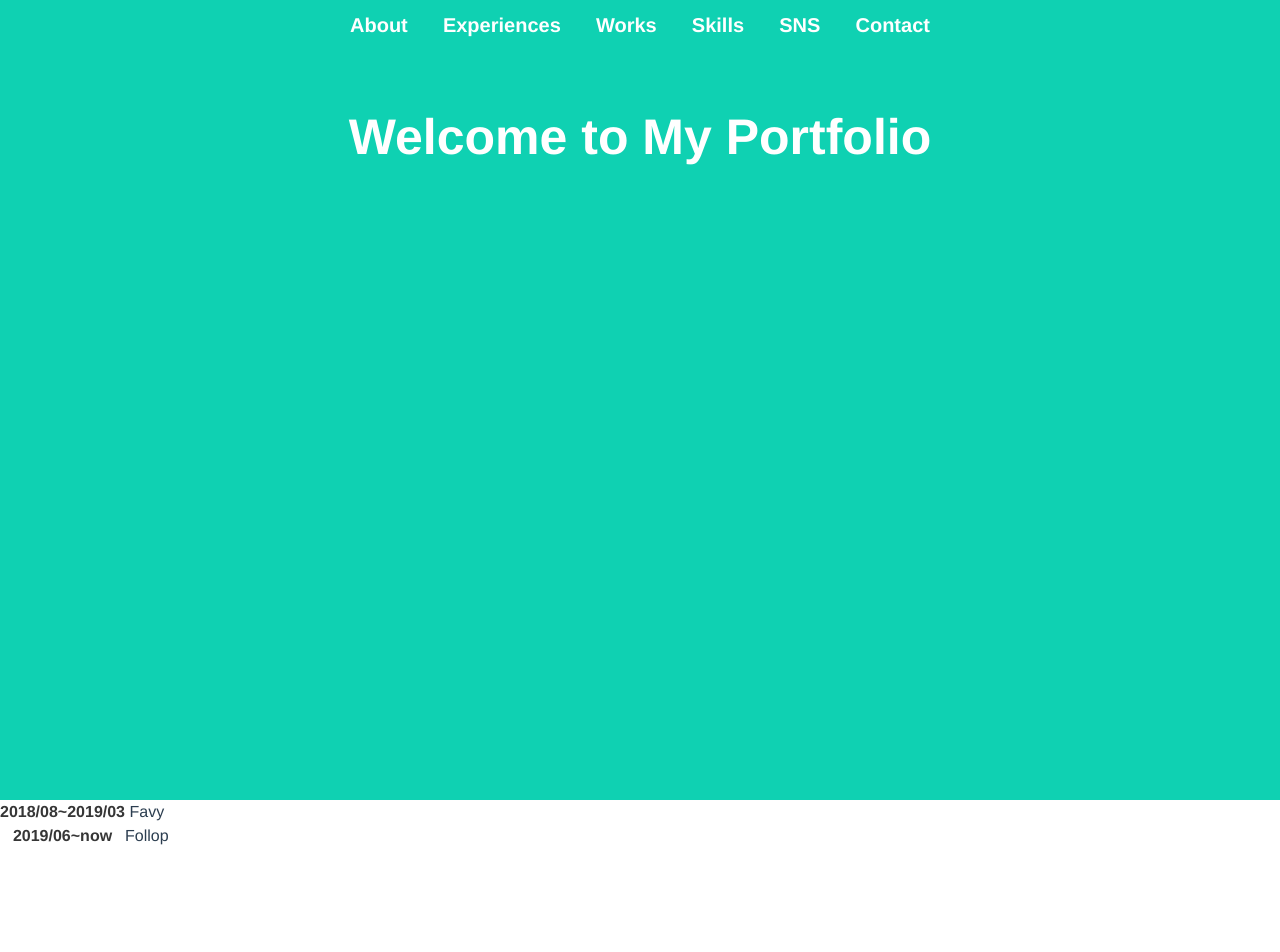
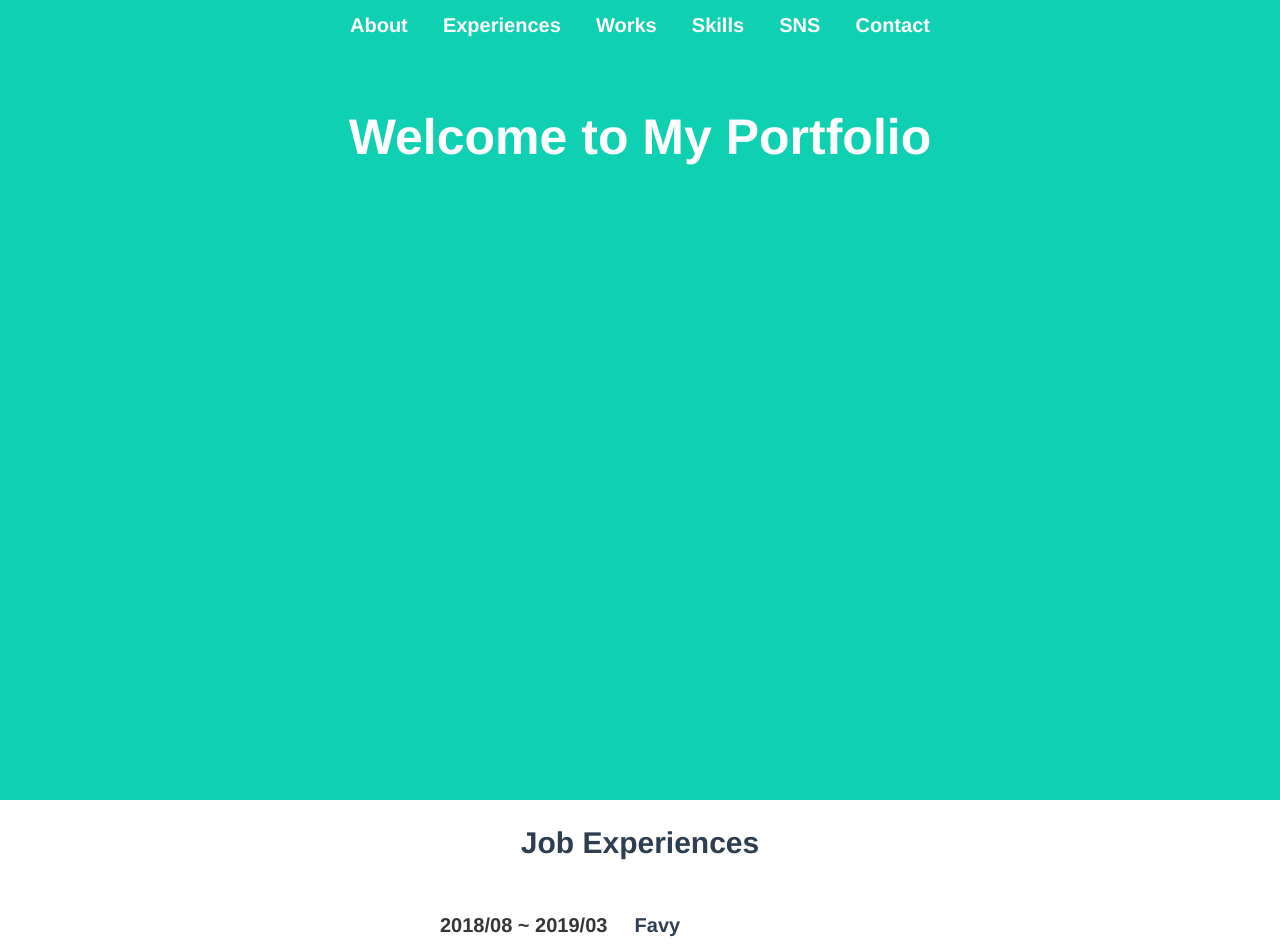
Before and after one commit to keisukee/portfolio, a Vue app: page /experiences in a window 1280 px wide. Shown: the top 952 px of the page. Before the commit the page ends 848 px from the top, so only its background shows below. Built offline with nearby package versions, Linux system fonts and the light colour scheme.

Commit message:
Finish PC view of experience.vue and fix about.vue a little bit.

```diff
--- a/src/components/about.vue
+++ b/src/components/about.vue
@@ -1,5 +1,5 @@
 <template>
-  <div class="container">
+  <div class="about_container">
     <h2>About me</h2>
     <div class="description">
       <p>大橋 啓介と申します。
@@ -50,7 +50,7 @@
 </script>
 
 <style lang="sass">
-  .container
+  .about_container
     width: 600px
     padding-top: 20px
     h2
--- a/src/components/experiences.vue
+++ b/src/components/experiences.vue
@@ -1,10 +1,11 @@
 <template>
-  <div>
+  <div class="experience_container">
+    <h2>Job Experiences</h2>
     <table>
       <thead>
         <tr>
-          <th>2018/08~2019/03</th>
-          <th>2019/06~now</th>
+          <th>2018/08 ~ 2019/03</th>
+          <th>2019/06 ~ Now</th>
         </tr>
       </thead>
       <tbody>
@@ -21,10 +22,23 @@
 </script>
 
 <style lang="sass">
+  .experience_container
+    width: 600px
+    padding-top: 20px
+    margin: 0 auto
+    h2
+      font-size: 30px
+      font-weight: bold
+      margin-bottom: 10px
+    .description
+      margin: 0 auto 20px
+      p
+        text-align: left
     table
       display: -webkit-flex
       display: -ms-flex
       display: flex
+      padding: 30px 0 0 100px
       thead
         display: -webkit-flex
         display: -ms-flex
@@ -32,6 +46,7 @@
         -webkit-flex-direction: column
         -ms-flex-direction: column
         flex-direction: column
+        margin-right: 20px
         tr
           display: -webkit-flex
           display: -ms-flex
@@ -39,6 +54,9 @@
           -webkit-flex-direction: column
           -ms-flex-direction: column
           flex-direction: column
+          th
+            font-size: 20px
+            margin: 5px 0
       tbody
         display: -webkit-flex
         display: -ms-flex
@@ -50,4 +68,8 @@
           -webkit-flex-direction: column
           -ms-flex-direction: column
           flex-direction: column
+          td
+            font-size: 20px
+            font-weight: bold
+            margin: 5px 0
 </style>
```
Lines whose indentation alone changed are shown as unchanged.
